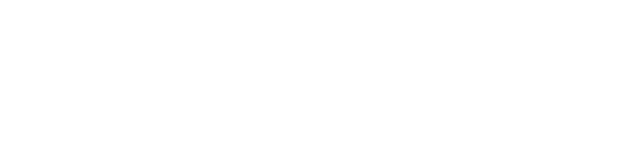
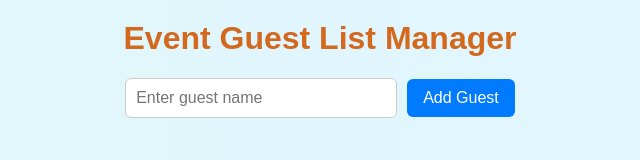
Before and after one commit to amos-kipkorir/Week2-Code-challenge, a plain HTML site: page index.html in a window 1280 px wide. Shown: the whole page, without its empty margins (320-960 px from the left). Drawn offline with Linux system fonts and the light colour scheme.

Commit message:
updates style.css latest commits

```diff
--- a/index.html
+++ b/index.html
@@ -7,7 +7,16 @@
     <link rel="stylesheet" href = "style.css">
 </head>
 <body>
+    <div class = "container">
+        <h1>Event Guest List Manager</h1>
 
-    <script src = "index.js"></script>
+        <form id = "guest-form">
+            <input type="text" id="guest-name" placeholder="Enter guest name" required/>
+            <button type="submit">Add Guest</button>
+        </form>
+        <ul id="guest-list"></ul>
+    </div>
+
+    <script src = "src/index.js"></script>
 </body>
 </html>
--- a/style.css
+++ b/style.css
@@ -0,0 +1,48 @@
+body {
+    text-align: center;
+    margin: 0;
+    padding: 0;
+    background: linear-gradient(to right, #e0f7fa, #e1f5fe);
+  color: #333;
+  font-family: Arial,sans-serif;
+  font-size: medium;
+  }
+
+  h1 {
+    margin-top: 20px;
+    color: chocolate;
+  }
+
+
+  #guest-form {
+  display: flex;
+  justify-content: center;
+  align-items: center;
+  gap: 10px;
+  margin-top: 20px;
+  flex-wrap: wrap;
+}
+
+#guest-name {
+  padding: 10px;
+  font-size: 16px;
+  border: 1px solid #ccc;
+  border-radius: 6px;
+  width: 250px;
+  max-width: 100%;
+}
+
+#guest-form button {
+  padding: 10px 16px;
+  font-size: 16px;
+  background-color: #007bff;
+  color: white;
+  border: none;
+  border-radius: 6px;
+  cursor: pointer;
+  transition: background-color 0.3s ease;
+}
+
+#guest-form button:hover {
+  background-color: #ff7200;
+}
```
